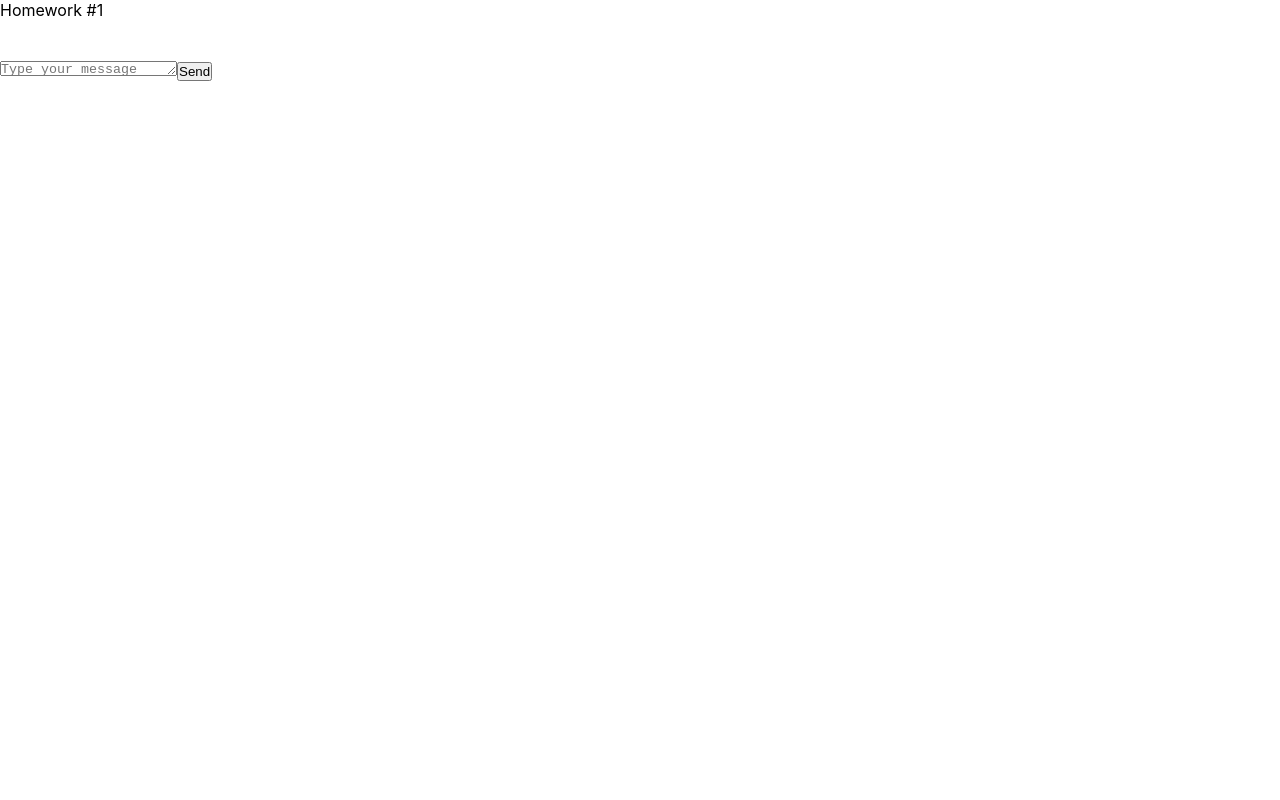
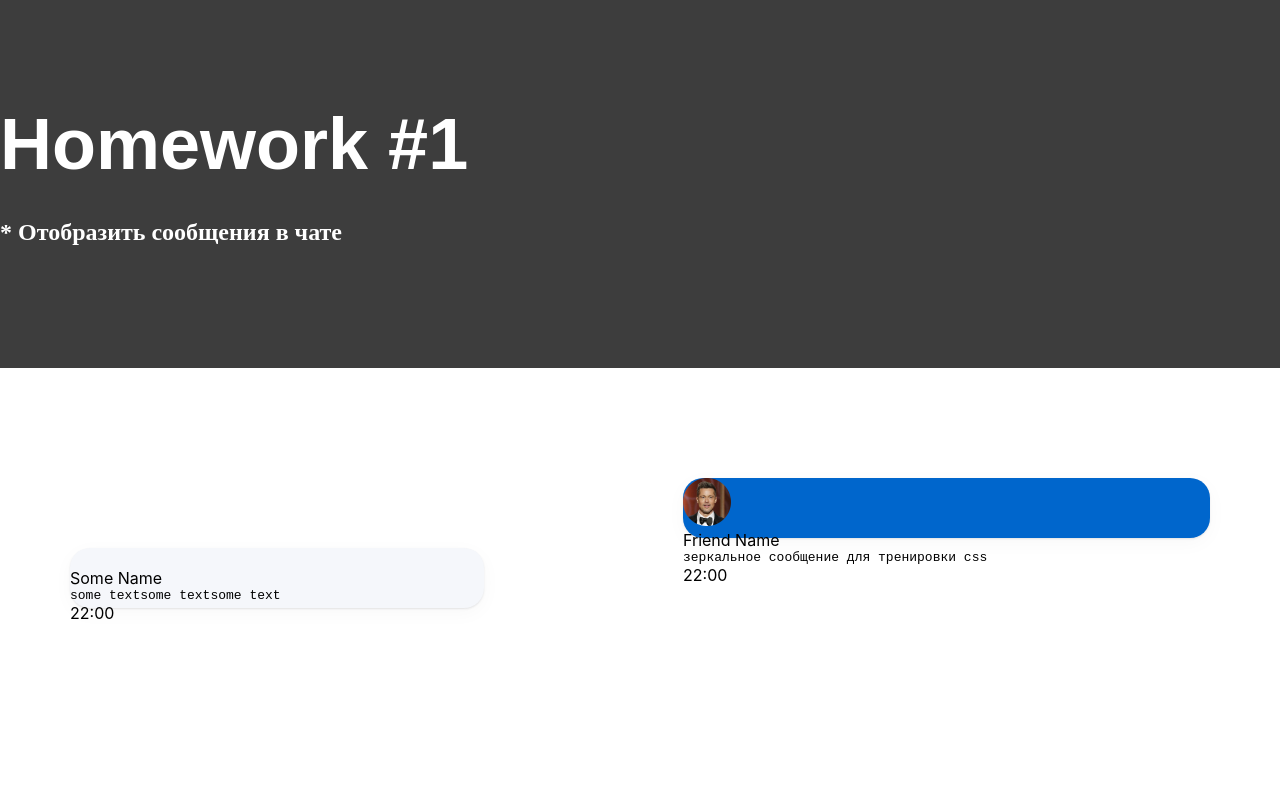
Before and after one commit to liha4ini/Lesson_1_-autocheck-, a React (Create React App) app: page / in a window 1280 px wide. Shown: the top 800 px of the page. Built offline with nearby package versions, Linux system fonts and the light colour scheme.

Commit message:
some styles

```diff
--- a/src/index.css
+++ b/src/index.css
@@ -2,6 +2,10 @@
     margin: 0;
     padding: 0;
     box-sizing: border-box;
+}
+
+html {
+    background: #3D3D3D;
 }
 
 body {
--- a/src/s1-main/App.module.css
+++ b/src/s1-main/App.module.css
@@ -1,11 +1,49 @@
+
 .App {
-    --header_height: 60px;
+    /*--header_height: 60px;*/
+    height: 100%;
+    width: 100%;
+    background: #3D3D3D;
+    display: flex;
+    justify-content: center;
+    padding-top: 100px;
+    align-items: flex-end;
 }
 
 .hw {
+    width: 1280px;
+    min-height: 720px;
+    background: #FFFFFF;
+    padding: 80px 70px 0px 70px;
+    display: flex;
+    flex-direction: column;
+    justify-content: space-between;
+}
 
+.wrapper {
+    display: flex;
+    justify-content: space-between;
 }
 
 .hwTitle {
+    font-family: 'Montserrat', sans-serif;
+    font-style: normal;
+    font-weight: 600;
+    font-size: 72px;
+    line-height: 88px;
+    /* identical to box height */
+    color: #FFFFFF;
+}
 
+.subTitle {
+    width: 425px;
+    height: 29px;
+    font-family: 'Montserrat';
+    font-style: normal;
+    font-weight: 600;
+    font-size: 24px;
+    line-height: 29px;
+    color: #FFFFFF;
+    padding-top: 30px;
+    padding-bottom: 150px;
 }
--- a/src/s2-homeworks/hw01/HW1.tsx
+++ b/src/s2-homeworks/hw01/HW1.tsx
@@ -14,7 +14,21 @@ import avatar from './avatar.png'
 * */
 
 // нужно создать правильный тип вместо any
-export type MessageType = any
+export type MessageType = {
+    id: number
+    user: UserType
+    message: Message2Type
+}
+
+export type UserType = {
+    avatar: string
+    name: string
+}
+
+export type Message2Type = {
+    text: string
+    time: string
+}
 
 // структуру объекта не менять
 export const message0: MessageType = {
@@ -24,7 +38,7 @@ export const message0: MessageType = {
         name: 'Some Name',  // можно менять
     },
     message: {
-        text: 'some textsome textsome textsome textsome textsome textsome text', // можно менять
+        text: 'some textsome textsome text', // можно менять
         time: '22:00', // можно менять
     },
 }
@@ -44,9 +58,10 @@ const HW1 = () => {
     return (
         <div id={'hw1'}>
             <div className={s2.hwTitle}>Homework #1</div>
+            <div className={s2.subTitle}>* Отобразить сообщения в чате</div>
             <div className={s2.hw}>
                 {/*проверка отображения (не менять)*/}
-                <div>
+                <div className={s2.wrapper}>
                     <Message message={message0} />
                     <FriendMessage message={friendMessage0} />
                 </div>
--- a/src/s2-homeworks/hw01/friend-message/FriendMessage.module.css
+++ b/src/s2-homeworks/hw01/friend-message/FriendMessage.module.css
@@ -1,5 +1,12 @@
 .friendMessage {
-
+    width: 527px;
+    height: 60px;
+    left: 635px;
+    top: 192px;
+    border-radius: 20px;
+    background: #0066CC;
+    box-shadow: 0px 5px 20px rgba(29, 33, 38, 0.03), 0px 1px 2px rgba(29, 33, 38, 0.1);
+    margin-top: 30px;
 }
 
 .friendImageAndText {
@@ -7,7 +14,8 @@
 }
 
 .friendImageAndText img {
-
+    width: 48px;
+    height: 48px;
 }
 
 .friendText {
--- a/src/s2-homeworks/hw01/friend-message/FriendMessage.tsx
+++ b/src/s2-homeworks/hw01/friend-message/FriendMessage.tsx
@@ -1,15 +1,22 @@
 import React from 'react'
 import s from './FriendMessage.module.css'
+import {MessageType} from "../HW1";
+import ava from '../avatar.png'
 
 // создать тип вместо any и отобразить приходящие данные
-const FriendMessage = (props: any) => {
+
+export type FriendMessagePropsType = {
+    message: MessageType
+}
+
+const FriendMessage = (props: FriendMessagePropsType) => {
     return (
         <div
             id={'hw1-friend-message-' + props.message.id}
             className={s.friendMessage}
         >
             <div className={s.friendImageAndText}>
-                <img
+                <img src={ava}
                     id={'hw1-friend-avatar-' + props.message.id}
                     // создаёт студент
 
@@ -21,7 +28,7 @@ const FriendMessage = (props: any) => {
                         className={s.friendName}
                     >
                         {/*создаёт студент*/}
-
+                        {props.message.user.name}
                         {/**/}
                     </div>
                     <pre
@@ -29,7 +36,7 @@ const FriendMessage = (props: any) => {
                         className={s.friendMessageText}
                     >
                         {/*создаёт студент*/}
-
+                        {props.message.message.text}
                         {/**/}
                     </pre>
                 </div>
@@ -39,7 +46,7 @@ const FriendMessage = (props: any) => {
                 className={s.friendTime}
             >
                 {/*создаёт студент*/}
-
+                {props.message.message.time}
                 {/**/}
             </div>
         </div>
--- a/src/s2-homeworks/hw01/message-sender/MessageSender.module.css
+++ b/src/s2-homeworks/hw01/message-sender/MessageSender.module.css
@@ -1,17 +1,59 @@
 .sendForm {
-
+    display: flex;
+    justify-content: space-between;
+    align-items: center;
+    height: 40px;
+    width: 100%;
+    /*margin-top: 150px;*/
+    margin-bottom: 50px;
 }
 
 .textarea {
-
+    display: flex;
+    justify-content: center;
+    align-items: center;
+    width: 976px;
+    height: 100%;
+    background: #F5F7FB;
+    box-shadow: 0px 5px 20px rgba(29, 33, 38, 0.03), 0px 1px 2px rgba(29, 33, 38, 0.1);
+    border-radius: 20px;
+    /*min-height: -webkit-fill-available;*/
+    min-height: 40px;
+    padding-left: 25px;
+    padding-top: 12px;
+    resize: none;
+    outline: none;
+    border: none;
+    font-family: 'Montserrat';
+    font-style: normal;
+    font-weight: 400;
+    font-size: 17px;
+    line-height: 17px;
+    /* identical to box height */
+    color: rgba(0, 0, 0, 0.6);
+    opacity: 0.9;
 }
 
 .button {
-
+    width: 120px;
+    height: 40px;
+    left: 1090px;
+    top: 432px;
+    background: #0066CC;
+    border-radius: 20px;
+    border: none;
+    font-family: 'Montserrat';
+    font-style: normal;
+    font-weight: 600;
+    font-size: 18px;
+    line-height: 20px;
+     /*identical to box height*/
+    color: #FFFFFF;
+    cursor: pointer;
 }
 
 .button:hover {
-
+    background: #348feb;
 }
 .button:active {
 
--- a/src/s2-homeworks/hw01/message-sender/MessageSender.tsx
+++ b/src/s2-homeworks/hw01/message-sender/MessageSender.tsx
@@ -46,7 +46,7 @@ const MessageSender = (props: any) => {
             ))}
 
             <div id={'hw1-send-message-form'} className={s.sendForm}>
-                <textarea
+                <textarea style={{height: '40px'}}
                     id={'hw1-textarea'}
                     className={s.textarea}
                     ref={textareaRef}
--- a/src/s2-homeworks/hw01/message/Message.module.css
+++ b/src/s2-homeworks/hw01/message/Message.module.css
@@ -1,5 +1,12 @@
 .message {
-
+    width: 414px;
+    height: 60px;
+    left: 118px;
+    top: 299px;
+    background: #F5F7FB;
+    box-shadow: 0px 5px 20px rgba(29, 33, 38, 0.03), 0px 1px 2px rgba(29, 33, 38, 0.1);
+    border-radius: 20px;
+    margin-top: 100px;
 }
 
 .imageAndText {
--- a/src/s2-homeworks/hw01/message/Message.tsx
+++ b/src/s2-homeworks/hw01/message/Message.tsx
@@ -1,11 +1,16 @@
 import React from 'react'
 import s from './Message.module.css'
+import {MessageType} from "../HW1";
+// import ava from '../avatar.png';
 
 // нужно создать правильный тип вместо any
-export type MessagePropsType = any
+export type MessagePropsType = {
+    message: MessageType
+}
 
 // нужно отобразить приходящие данные
 const Message = (props: MessagePropsType) => {
+    debugger
     return (
         <div id={'hw1-message-' + props.message.id} className={s.message}>
             <div className={s.imageAndText}>
@@ -18,19 +23,19 @@ const Message = (props: MessagePropsType) => {
                 <div className={s.text}>
                     <div id={'hw1-name-' + props.message.id} className={s.name}>
                         {/*создаёт студент*/}
-
+                        {props.message.user.name}
                         {/**/}
                     </div>
                     <pre id={'hw1-text-' + props.message.id} className={s.messageText}>
                         {/*создаёт студент*/}
-
+                        {props.message.message.text}
                         {/**/}
                     </pre>
                 </div>
             </div>
             <div id={'hw1-time-' + props.message.id} className={s.time}>
                 {/*создаёт студент*/}
-
+                {props.message.message.time}
                 {/**/}
             </div>
         </div>
```
